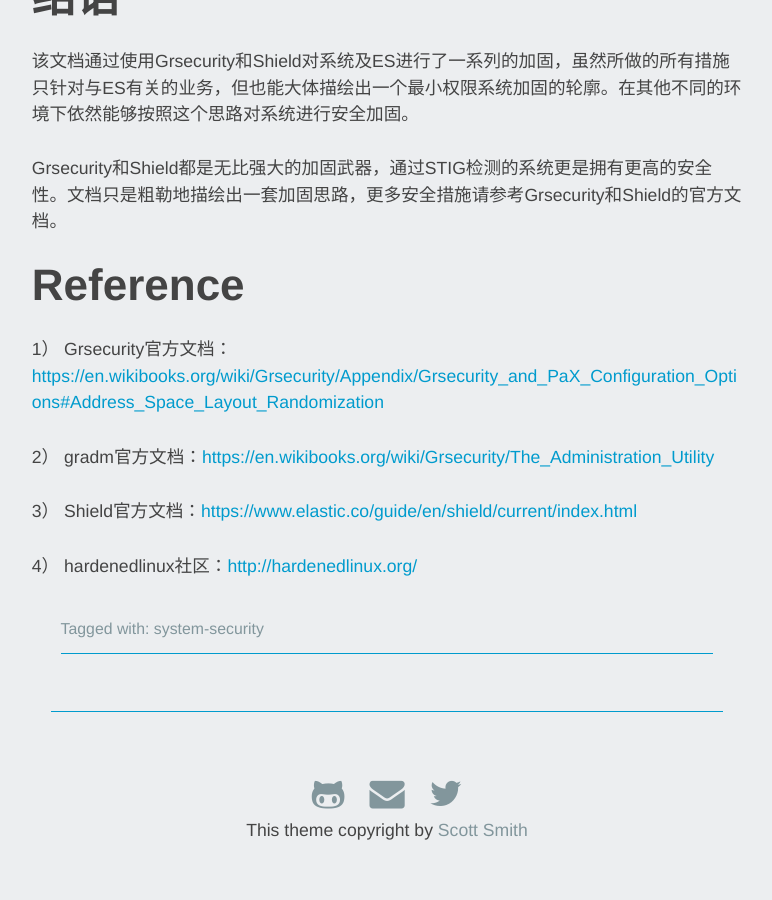
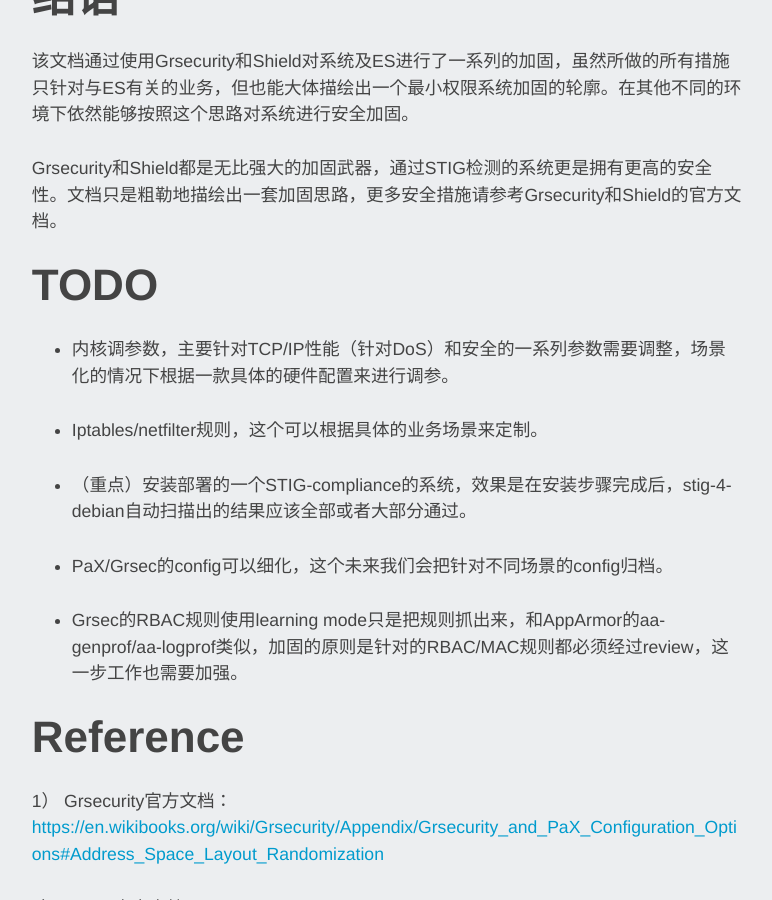
Before and after one commit to hardenedlinux/hardenedlinux.github.io, a Jekyll site: the page built from _posts/2015-09-06-hardening-es-in-docker-with-grsec.markdown, in a window 1280 px wide and 900 px high, scrolled down 27699 px. Shown: the whole window, without its empty margins (253-1025 px from the left). Built offline with Jekyll 4.4.1, drawn with Linux system fonts in a browser that asks for light colours; nearby versions of some CDN libraries; before the commit the page ends 28557 px from its top, so only the background shows below that.

Commit message:
next-todo

```diff
--- a/_posts/2015-09-06-hardening-es-in-docker-with-grsec.markdown
+++ b/_posts/2015-09-06-hardening-es-in-docker-with-grsec.markdown
@@ -648,6 +648,19 @@
 
 Grsecurity和Shield都是无比强大的加固武器，通过STIG检测的系统更是拥有更高的安全性。文档只是粗勒地描绘出一套加固思路，更多安全措施请参考Grsecurity和Shield的官方文档。
 
+
+# TODO
+
+* 内核调参数，主要针对TCP/IP性能（针对DoS）和安全的一系列参数需要调整，场景化的情况下根据一款具体的硬件配置来进行调参。
+
+* Iptables/netfilter规则，这个可以根据具体的业务场景来定制。
+
+* （重点）安装部署的一个STIG-compliance的系统，效果是在安装步骤完成后，stig-4-debian自动扫描出的结果应该全部或者大部分通过。
+
+* PaX/Grsec的config可以细化，这个未来我们会把针对不同场景的config归档。
+
+* Grsec的RBAC规则使用learning mode只是把规则抓出来，和AppArmor的aa-genprof/aa-logprof类似，加固的原则是针对的RBAC/MAC规则都必须经过review，这一步工作也需要加强。
+
 # Reference
 
 1） Grsecurity官方文档：[https://en.wikibooks.org/wiki/Grsecurity/Appendix/Grsecurity_and_PaX_Configuration_Options#Address_Space_Layout_Randomization](http://)
```
